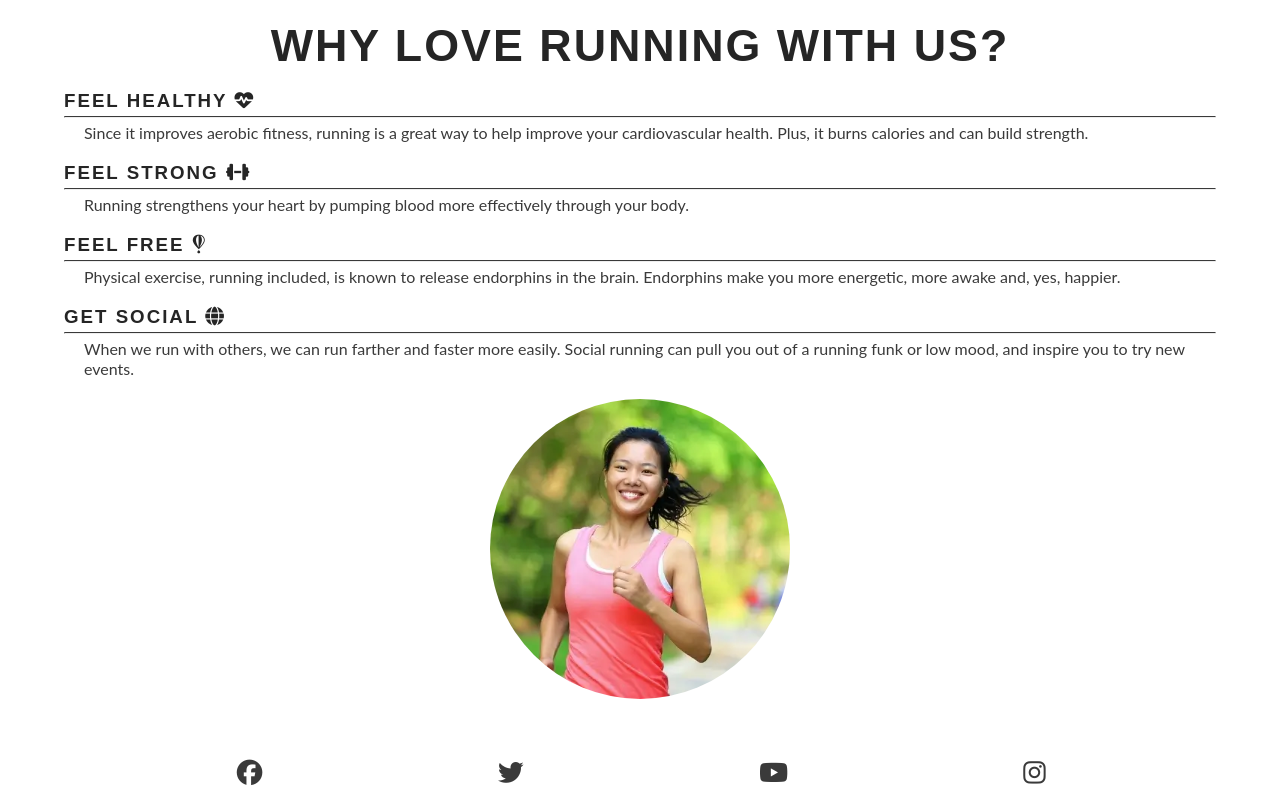
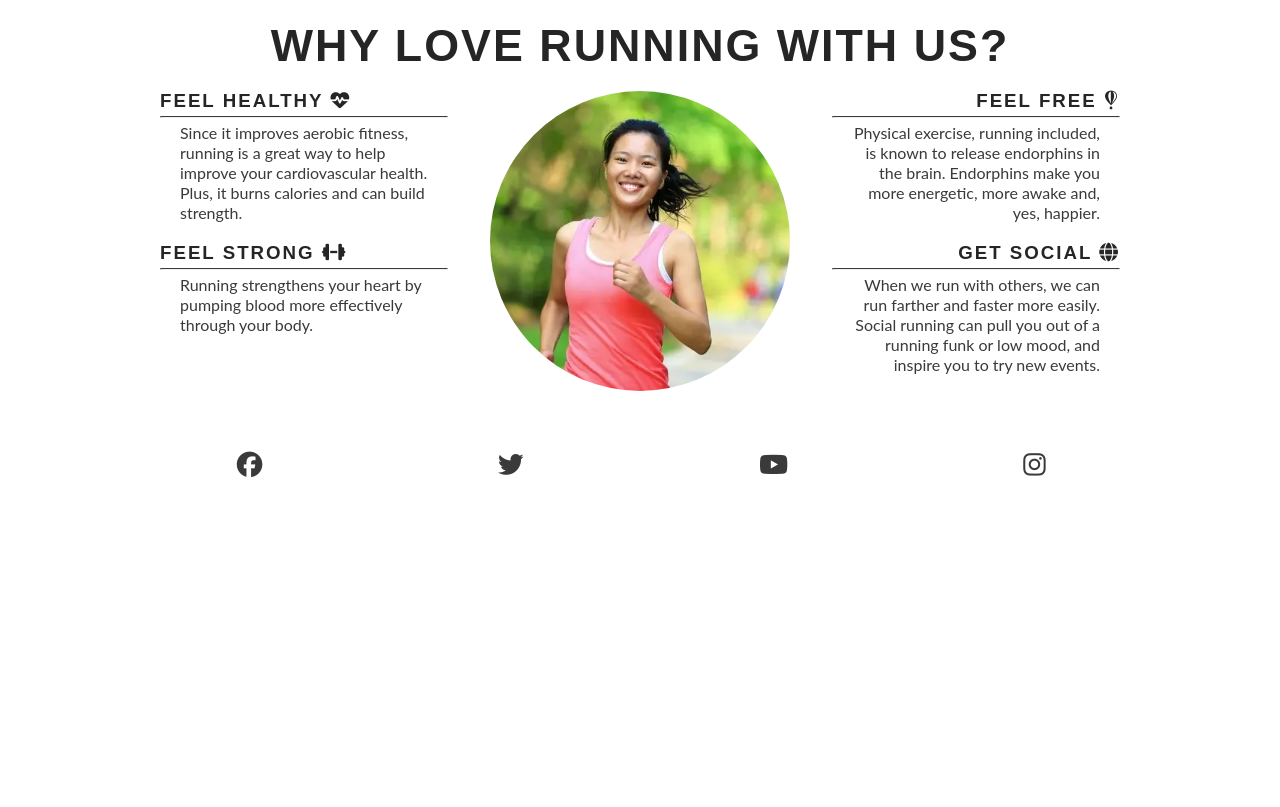
Before and after one commit to tobycoleman3/love-running, a plain HTML site: page index.html in a window 1280 px wide. Shown: the part 679-1486 px from the top of the page. After the commit the page ends 1178 px from the top, so only its background shows below. Drawn offline with Linux system fonts and the light colour scheme.

Commit message:
make reasons section responisve

```diff
--- a/assets/css/style.css
+++ b/assets/css/style.css
@@ -192,13 +192,54 @@ main {
         right: 50px;
     }
 
+    /* Reasons section */
+
+    #benefits-physical,
+    #benefits-mental {
+        display: flex;
+        flex-direction: column;
+        width: 100%;
+    }
+    #benefits-physical > div,
+    #benefits-mental > div {
+        width: 75%;
+    }
+    #benefits-mental > div {
+        text-align: end;
+        align-self: flex-end;
+    }
+
 
 }
-/* large devices (laptops and higher */
-@media screen and (min-width: 992px) {
+/* large devices (laptops and higher) */
+@media screen and (min-width: 1200px) {
     #menu a:hover{
         border-bottom: 1px solid #3a3a3a;
     }
+}
+    @media screen and (min-width: 1200px) {
+        /* Reasons Section */
+        #benefits {
+            display: flex;
+            flex-direction: row;
+        }
+        #benefits > div {
+            flex: 1;
+        }
+        #benefits-image {
+            order: 0;
+        }
+        #benefits-mental {
+            order: 1;
+        }
+        #benefits-mental > div {
+            align-self: flex-start;
+        }
+        #benefits-physical > div {
+            align-self: flex-end;
+        }
+    }
+
     }
 
 }
```
